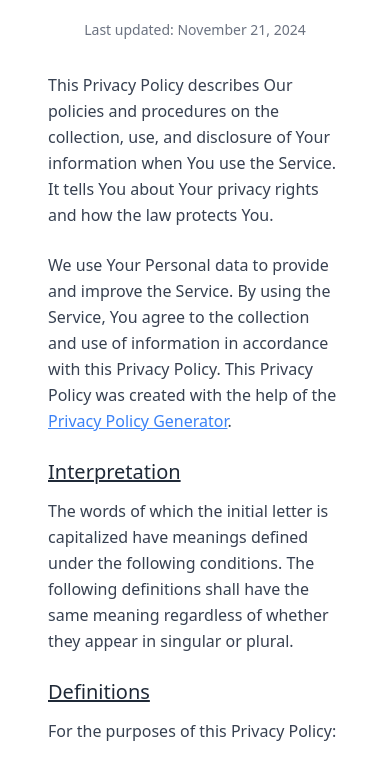
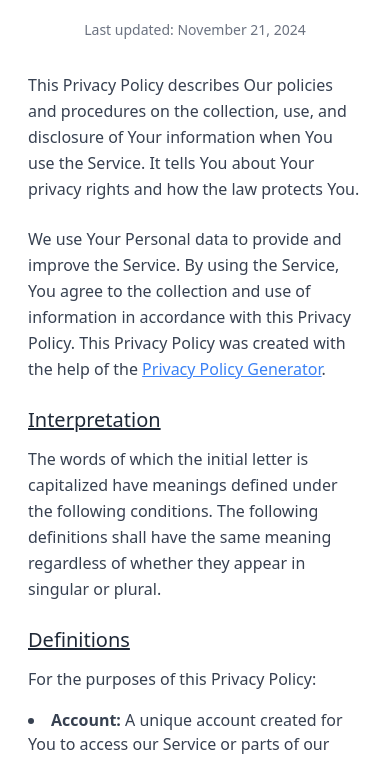
Before and after one commit to nepse-view/privacy-policy, a website: page index.html in a window 390 px wide. Shown: the part 72-829 px from the top of the page. Drawn offline with nearby package versions, Linux system fonts and the light colour scheme.

Commit message:
updated_padding

```diff
--- a/index.html
+++ b/index.html
@@ -16,7 +16,7 @@
 
   <body class="text-gray-800 font-sans">
     <div class="min-h-screen flex items-center justify-center">
-      <div class="p-8 md:p-12 lg:p-16 rounded-lg max-w-4xl mx-4">
+      <div class="py-8 px-3 sm:p-8 md:p-12 lg:p-16 rounded-lg max-w-4xl mx-4">
         <h1 class="text-3xl font-bold text-center text-gray-900 mb-6 underline">
           Privacy Policy
         </h1>
```
Also changed, not shown: src/output.css.
